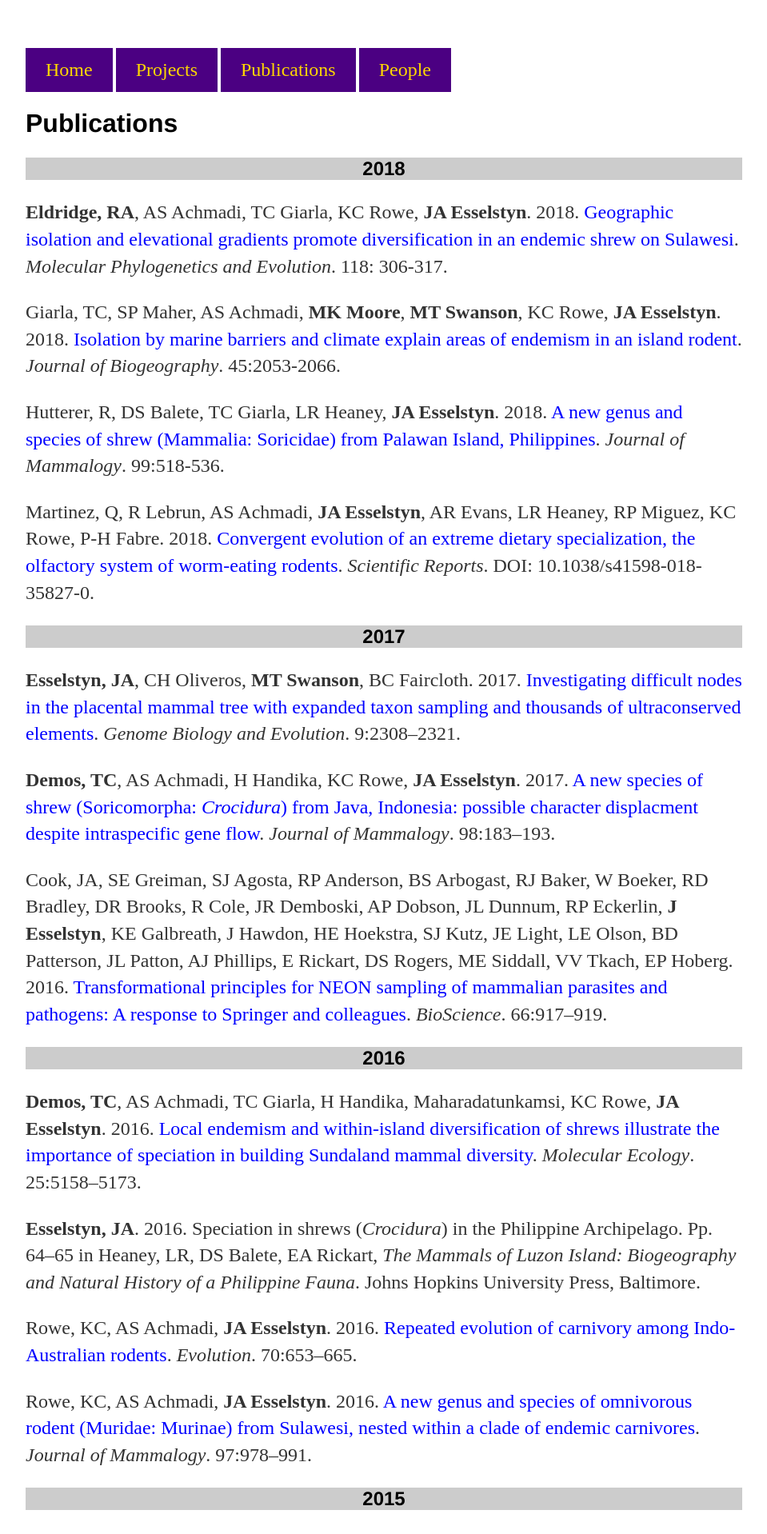
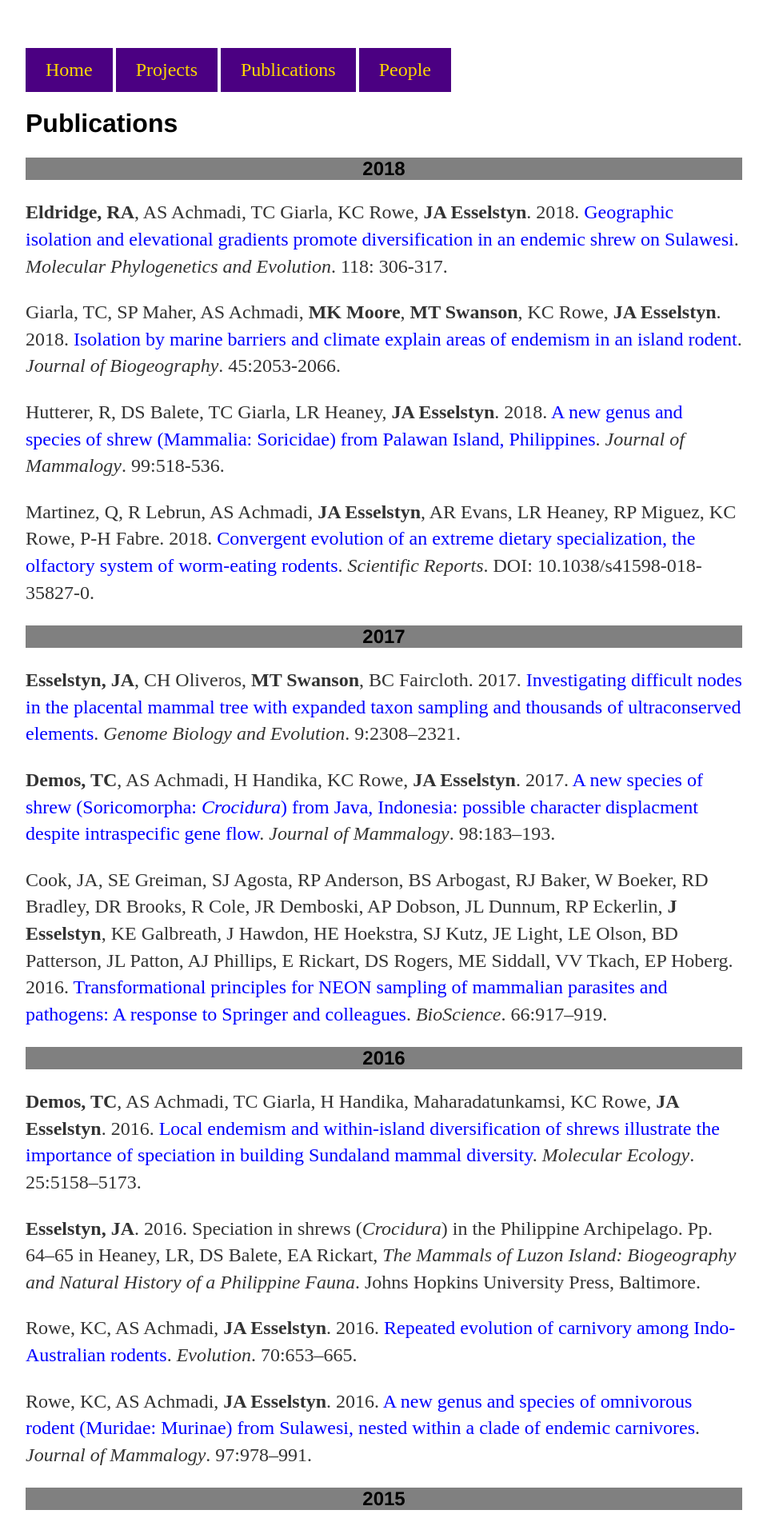
Before and after one commit to esselstyn/esselstyn.github.io, a Jekyll site: the page built from publications.md, in a window 1280 px wide. Shown: the top 1918 px of the page at 80% size, without its empty margins (160-1119 px from the left). Built offline with Jekyll 4.4.1, drawn with Linux system fonts in a browser that asks for light colours.

Commit message:
Update main.css

```diff
--- a/css/main.css
+++ b/css/main.css
@@ -31,7 +31,7 @@ h3 {
     font-size: 1.5em;
     font-family:'Helvetica', 'Arial', 'Sans-Serif';
     text-align: center;
-    background: #ccc;
+    background-color: gray;
 }
 p {
     font-size: 1.5em;
```
